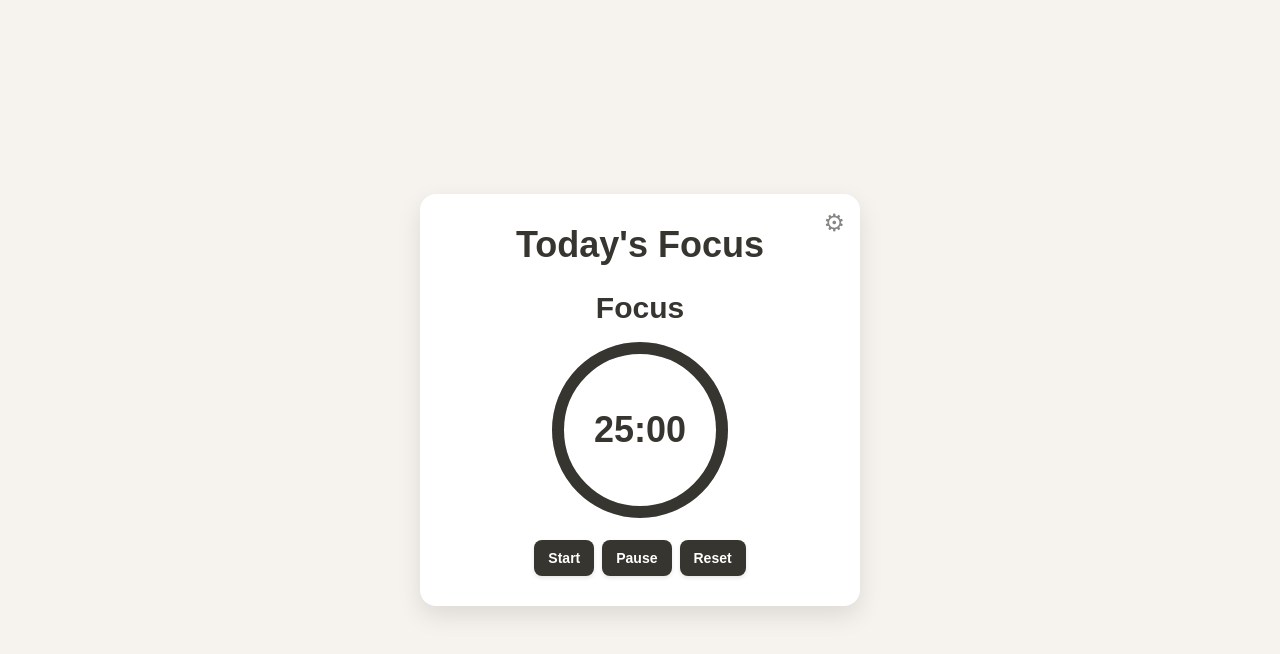
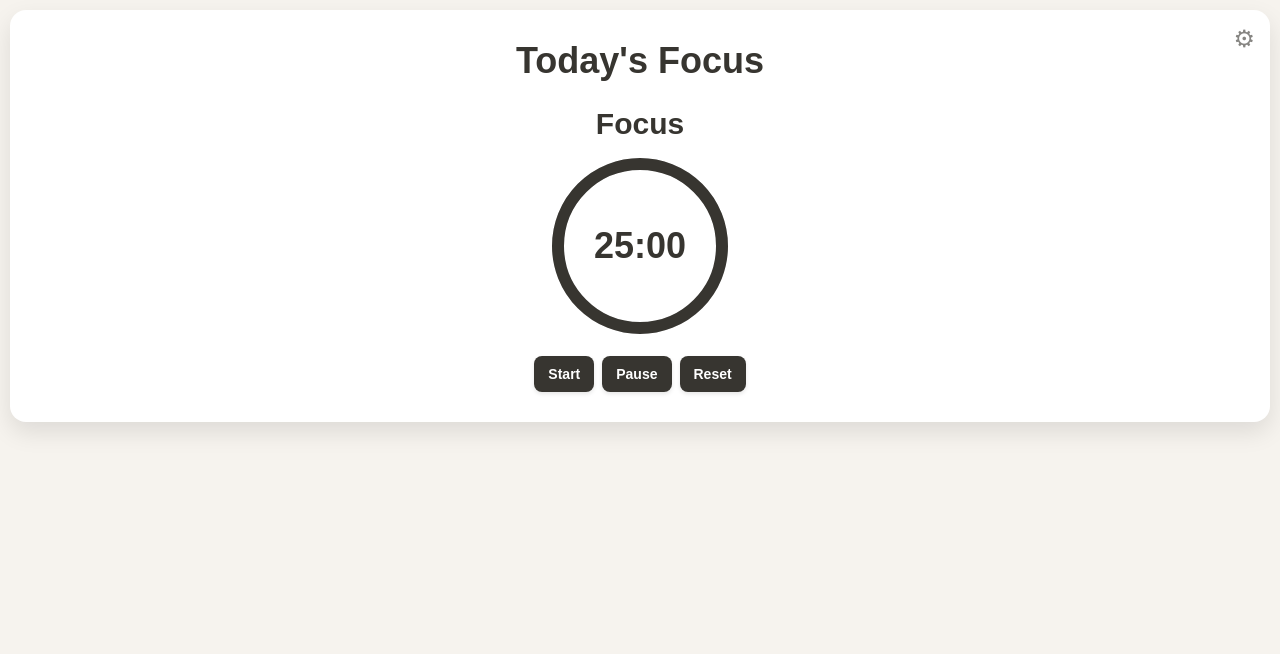
Before and after one commit to noteformstudio/Widget1, a plain HTML site: page index.html in a window 1280 px wide. Drawn offline with Linux system fonts and the light colour scheme.

Commit message:
Update index.html

```diff
--- a/index.html
+++ b/index.html
@@ -7,12 +7,11 @@
 <style>
 body {
   margin: 0;
+  padding: 10px;
   font-family: Arial, sans-serif;
   background: #f6f3ee;
-  display: flex;
-  justify-content: center;
-  align-items: center;
   min-height: 100vh;
+  box-sizing: border-box;
 }
 
 .card {
@@ -20,12 +19,14 @@ body {
   padding: 30px;
   border-radius: 16px;
   width: 100%;
-  max-width: 380px;
+  max-width: 100%;
+  min-width: 280px;
   min-height: 250px;
   text-align: center;
   box-shadow: 0 10px 25px rgba(0,0,0,0.10);
   position: relative;
   transition: all 0.3s ease;
+  box-sizing: border-box;
 }
 
 .header {
```
